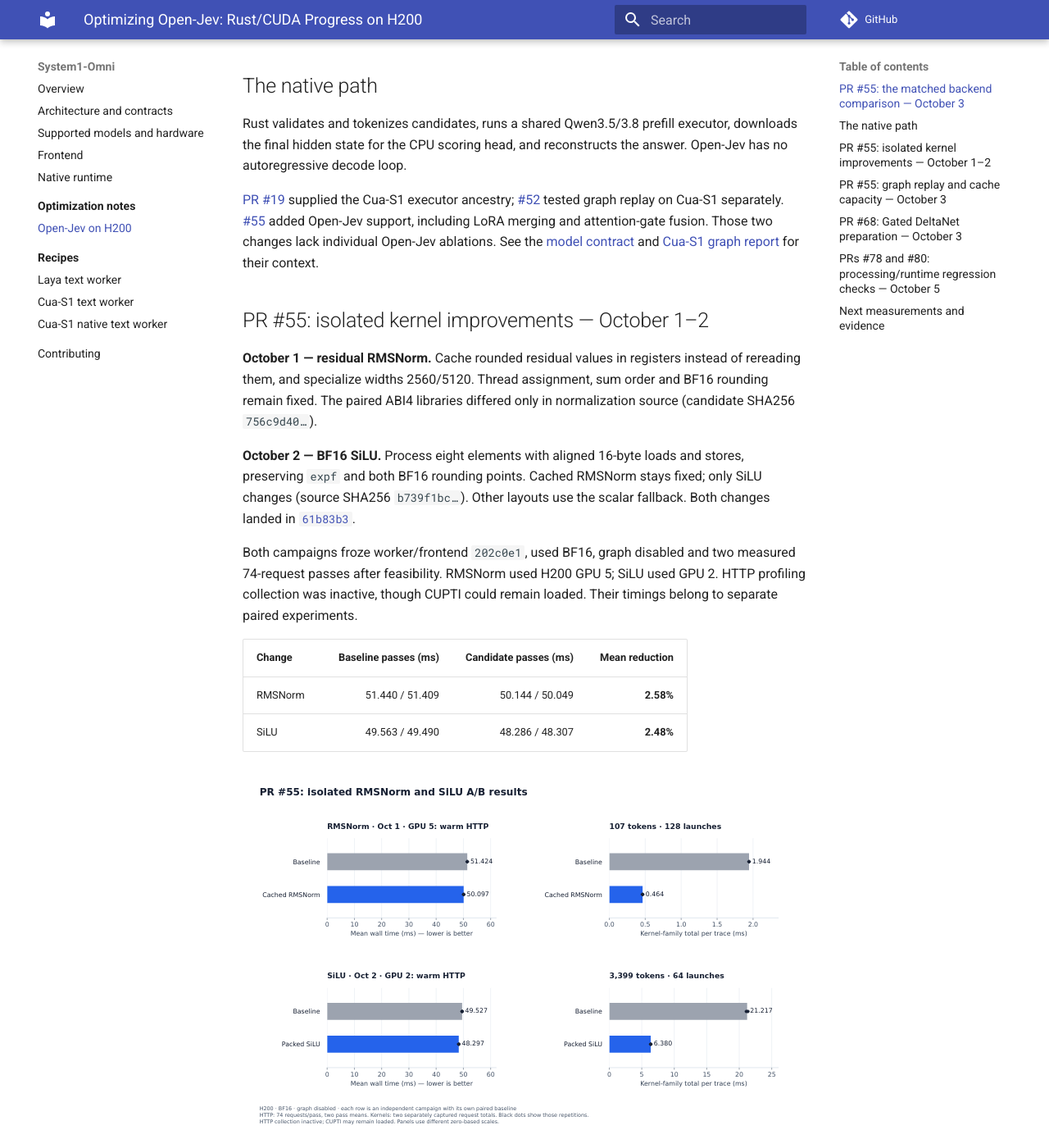
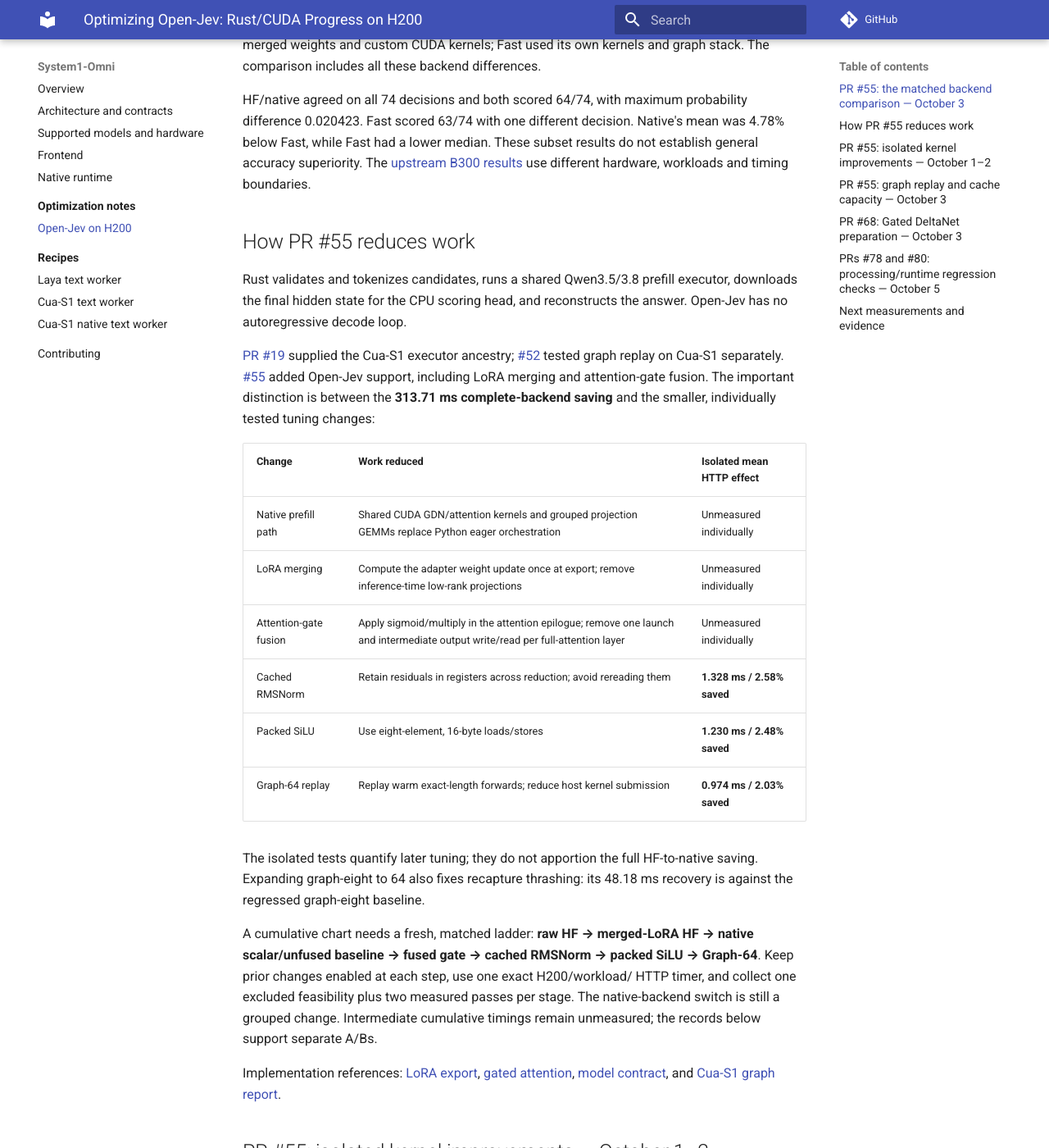
Before and after one commit to Levius-Fubuki/system1-omni, an MkDocs documentation site: the page built from docs/blog/2026-10-05-open-jev-optimization.md, in a window 1280 px wide and 1400 px high, scrolled down 1381 px. Shown: the whole window at 82% size. Built offline with MkDocs 1.6.1 and Material for MkDocs 9.7.7, drawn with Linux system fonts in a browser that asks for light colours; comment, search, counter and statistics services are not loaded; some of the changed text lies outside the part shown.

Commit message:
docs: explain PR 55 optimization contributions
Signed-off-by: Hongsheng Liu <liuhongsheng4@huawei.com>

```diff
--- a/docs/blog/2026-10-05-open-jev-optimization.md
+++ b/docs/blog/2026-10-05-open-jev-optimization.md
@@ -36,10 +36,12 @@
 | Native Rust/CUDA, eager | 48.503 ms | 48.471 / 48.535 ms |
 | OpenJev-Fast | 50.936 ms | 51.097 / 50.775 ms |
 
-![Matched H200 warm HTTP latency for raw HF Transformers, native Rust/CUDA and OpenJev-Fast](../assets/blog/open-jev-20261005/backend-http.svg)
+![PR 55's complete HF-to-native gain beside separate RMSNorm, SiLU and graph A/B results, with unmeasured individual contributions identified](../assets/blog/open-jev-20261005/pr55-attribution.svg)
 
-*Figure 1. Matched warm HTTP comparison. Bars show aggregate means; dots show
-two pass means, not confidence intervals. [Validation and baseline setup](../../recipe/open_jev/validation.md#raw-hf-transformers-comparison-2026-10-03).*
+*Figure 1. The left panel measures the complete backend change; right-hand pairs
+isolate individual changes in separate campaigns. They are not cumulative steps.
+Dots show two pass means. [Full three-backend chart](../assets/blog/open-jev-20261005/backend-http.svg)
+and [baseline setup](../../recipe/open_jev/validation.md#raw-hf-transformers-comparison-2026-10-03).*
 
 Raw HF used unmerged PEFT LoRA, stock SDPA and PyTorch fallbacks for linear
 attention/convolution, with optional FLA and causal-convolution dispatch disabled.
@@ -53,7 +55,7 @@
 [upstream B300 results](https://yiqilyu.me/open-jev-fast/) use different hardware,
 workloads and timing boundaries.
 
-## The native path
+## How PR #55 reduces work
 
 Rust validates and tokenizes candidates, runs a shared Qwen3.5/3.8 prefill
 executor, downloads the final hidden state for the CPU scoring head, and
@@ -63,9 +65,33 @@
 executor ancestry; [#52](https://github.com/ThinkFlowLab/system1-omni/pull/52)
 tested graph replay on Cua-S1 separately. [#55](https://github.com/ThinkFlowLab/system1-omni/pull/55)
 added Open-Jev support, including LoRA merging and attention-gate fusion.
-Those two changes lack individual Open-Jev ablations. See the
-[model contract](../../src/models/open_jev/README.md) and
-[Cua-S1 graph report](../benchmarks/cua-s1-cuda-graphs/README.md) for their context.
+The important distinction is between the **313.71 ms complete-backend saving**
+and the smaller, individually tested tuning changes:
+
+| Change | Work reduced | Isolated mean HTTP effect |
+| --- | --- | --- |
+| Native prefill path | Shared CUDA GDN/attention kernels and grouped projection GEMMs replace Python eager orchestration | Unmeasured individually |
+| LoRA merging | Compute the adapter weight update once at export; remove inference-time low-rank projections | Unmeasured individually |
+| Attention-gate fusion | Apply sigmoid/multiply in the attention epilogue; remove one launch and intermediate output write/read per full-attention layer | Unmeasured individually |
+| Cached RMSNorm | Retain residuals in registers across reduction; avoid rereading them | **1.328 ms / 2.58% saved** |
+| Packed SiLU | Use eight-element, 16-byte loads/stores | **1.230 ms / 2.48% saved** |
+| Graph-64 replay | Replay warm exact-length forwards; reduce host kernel submission | **0.974 ms / 2.03% saved** |
+
+The isolated tests quantify later tuning; they do not apportion the full
+HF-to-native saving. Expanding graph-eight to 64 also fixes recapture thrashing:
+its 48.18 ms recovery is against the regressed graph-eight baseline.
+
+A cumulative chart needs a fresh, matched ladder: **raw HF → merged-LoRA HF →
+native scalar/unfused baseline → fused gate → cached RMSNorm → packed SiLU →
+Graph-64**. Keep prior changes enabled at each step, use one exact H200/workload/
+HTTP timer, and collect one excluded feasibility plus two measured passes per
+stage. The native-backend switch is still a grouped change. Intermediate
+cumulative timings remain unmeasured; the records below support separate A/Bs.
+
+Implementation references: [LoRA export](https://github.com/ThinkFlowLab/system1-omni/blob/61b83b380baca912c0dbd989d175cb3da8a881ae/recipe/open_jev/export_merged.py),
+[gated attention](https://github.com/ThinkFlowLab/system1-omni/blob/61b83b380baca912c0dbd989d175cb3da8a881ae/src/backends/cuda/qwen3_5/attention.cu),
+[model contract](../../src/models/open_jev/README.md), and
+[Cua-S1 graph report](../benchmarks/cua-s1-cuda-graphs/README.md).
 
 ## PR #55: isolated kernel improvements — October 1–2
 
@@ -202,9 +228,9 @@
 
 ## Next measurements and evidence
 
-The next A/B is merged GDN with graphs disabled/enabled, including capture costs.
-LoRA merging, attention-gate fusion and multi-candidate prefix sharing also need
-separate comparisons. [Ready-kernel trials](../../benchmarks/gdn/README.md#ready-kernels-in-vllm)
+Complete the PR #55 ladder above to attribute its bundled gain. Follow with
+merged GDN with graphs disabled/enabled, including capture costs, and a separate
+multi-candidate prefix-sharing comparison. [Ready-kernel trials](../../benchmarks/gdn/README.md#ready-kernels-in-vllm)
 provide another candidate; full-model Rust integration remains unverified.
 
 The [ledger](../assets/blog/open-jev-20261005/source-data.json) records exact
```
Also changed, not shown: docs/assets/blog/open-jev-20261005/plot.py (+45 -0 lines), docs/assets/blog/open-jev-20261005/pr55-attribution.png (added), docs/assets/blog/open-jev-20261005/pr55-attribution.svg (added).
